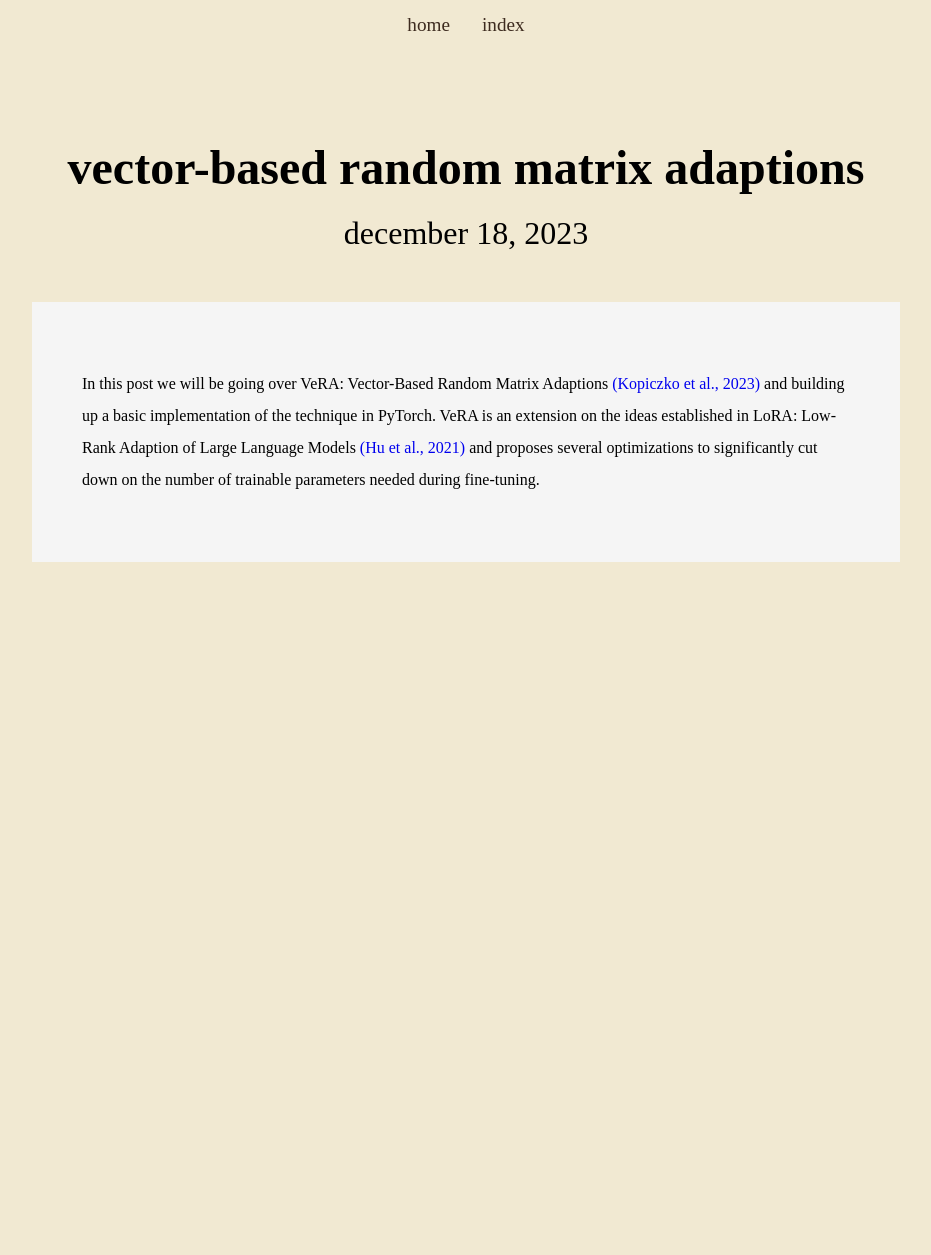
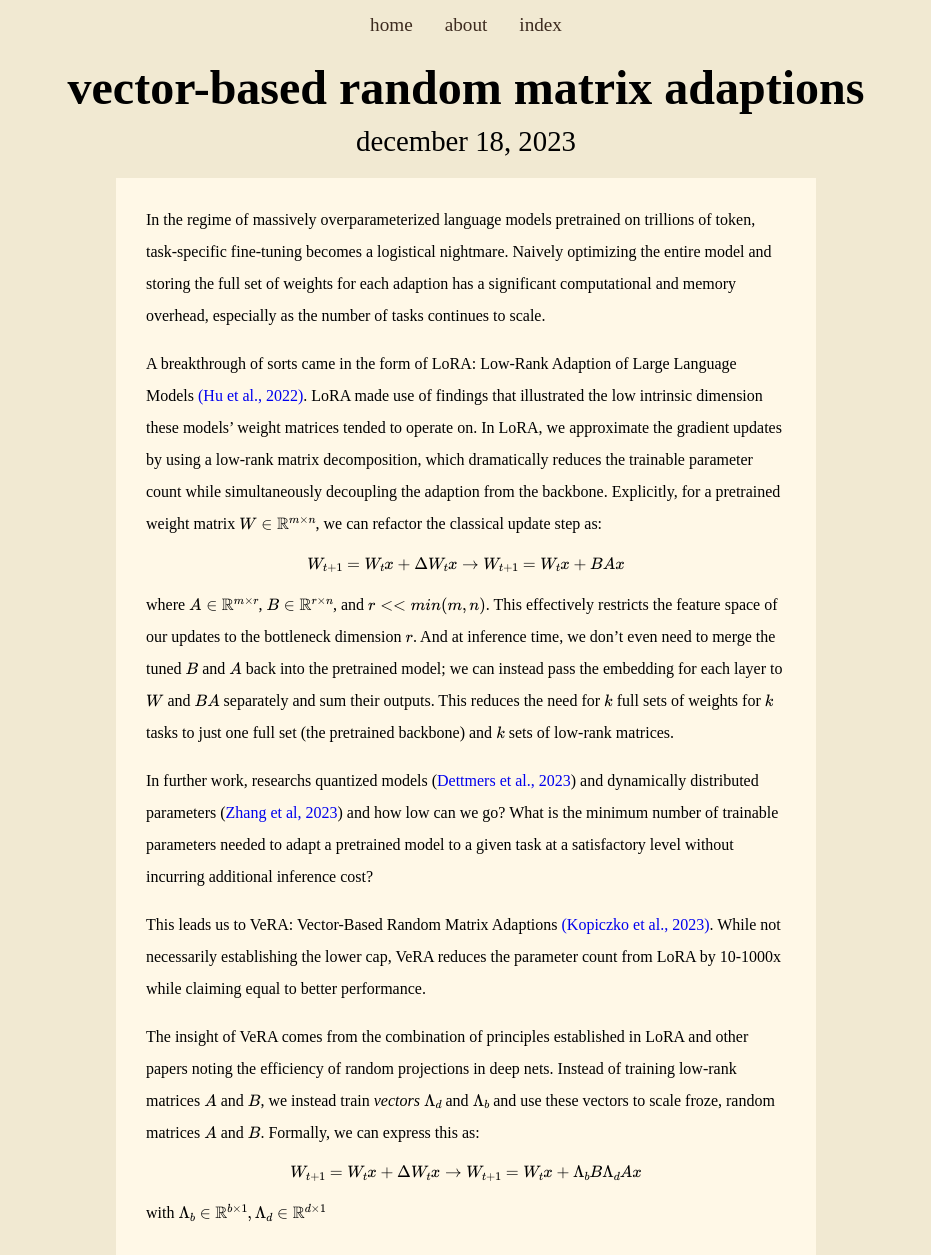
Before and after one commit to keatonelvins/keatonelvins.github.io, a Jekyll site: the page built from _posts/2023-12-18-vector-based-random-matrix-adaption.md, in a window 1280 px wide. Shown: the whole page, without its empty margins (174-1105 px from the left). Built offline with Jekyll 4.4.1, drawn with Linux system fonts in a browser that asks for light colours; some web fonts are replaced; before the commit the page ends 900 px from its top, so only the background shows below that.

Commit message:
added about page and simplified styling

```diff
--- a/_layouts/default.html
+++ b/_layouts/default.html
@@ -10,6 +10,7 @@
     <nav>
       <ul class="navbar">
           <li><a href="{{ site.baseurl | default: "/"}}">home</a></li>
+          <li><a href="/about">about</a></li>
           <li><a href="/posts">index</a></li>
       </ul>
     </nav>
--- a/_layouts/post.html
+++ b/_layouts/post.html
@@ -1,6 +1,9 @@
 ---
 layout: default
 ---
+<script src="https://polyfill.io/v3/polyfill.min.js?features=es6"></script>
+<script id="MathJax-script" async src="https://cdn.jsdelivr.net/npm/mathjax@3/es5/tex-mml-chtml.js"></script>
+
 <body class="post">
   <article class="post">
     <header class="post-header">
--- a/_posts/2023-12-18-vector-based-random-matrix-adaption.md
+++ b/_posts/2023-12-18-vector-based-random-matrix-adaption.md
@@ -3,5 +3,20 @@
 title: vector-based random matrix adaptions
 image: true
 ---
+In the regime of massively overparameterized language models pretrained on trillions of token, task-specific fine-tuning becomes a logistical nightmare. Naively optimizing the entire model and storing the full set of weights for each adaption has a significant computational and memory overhead, especially as the number of tasks continues to scale.
 
-In this post we will be going over VeRA: Vector-Based Random Matrix Adaptions [(Kopiczko et al., 2023)](https://arxiv.org/pdf/2310.11454.pdf) and building up a basic implementation of the technique in PyTorch. VeRA is an extension on the ideas established in LoRA: Low-Rank Adaption of Large Language Models [(Hu et al., 2021)](https://arxiv.org/pdf/2310.11454.pdf) and proposes several optimizations to significantly cut down on the number of trainable parameters needed during fine-tuning.
+A breakthrough of sorts came in the form of LoRA: Low-Rank Adaption of Large Language Models [(Hu et al., 2022)](https://arxiv.org/pdf/2106.09685.pdf). LoRA made use of findings that illustrated the low intrinsic dimension these models' weight matrices tended to operate on. In LoRA, we approximate the gradient updates by using a low-rank matrix decomposition, which dramatically reduces the trainable parameter count while simultaneously decoupling the adaption from the backbone. Explicitly, for a pretrained weight matrix $$W \in \mathbb{R}^{m \times n}$$, we can refactor the classical update step as:
+
+$$W_{t+1} = W_tx + \Delta W_tx \to W_{t+1} = W_tx + BAx$$
+
+where $$A \in \mathbb{R}^{m \times r}$$, $$B \in \mathbb{R}^{r \times n}$$, and $$r << min(m, n)$$. This effectively restricts the feature space of our updates to the bottleneck dimension $$r$$. And at inference time, we don't even need to merge the tuned $$B$$ and $$A$$ back into the pretrained model; we can instead pass the embedding for each layer to $$W$$ and $$BA$$ separately and sum their outputs. This reduces the need for $$k$$ full sets of weights for $$k$$ tasks to just one full set (the pretrained backbone) and $$k$$ sets of low-rank matrices.
+
+In further work, researchs quantized models ([Dettmers et al., 2023](https://arxiv.org/pdf/2305.14314.pdf)) and dynamically distributed parameters ([Zhang et al, 2023](https://arxiv.org/pdf/2303.10512.pdf)) and how low can we go? What is the minimum number of trainable parameters needed to adapt a pretrained model to a given task at a satisfactory level without incurring additional inference cost?
+
+This leads us to VeRA: Vector-Based Random Matrix Adaptions [(Kopiczko et al., 2023)](https://arxiv.org/pdf/2310.11454.pdf). While not necessarily establishing the lower cap, VeRA reduces the parameter count from LoRA by 10-1000x while claiming equal to better performance.
+
+The insight of VeRA comes from the combination of principles established in LoRA and other papers noting the efficiency of random projections in deep nets. Instead of training low-rank matrices $$A$$ and $$B$$, we instead train _vectors_ $$\Lambda_d$$ and $$\Lambda_b$$ and use these vectors to scale froze, random matrices $$A$$ and $$B$$. Formally, we can express this as:
+
+$$W_{t+1} = W_tx + \Delta W_tx \to W_{t+1} = W_tx + \Lambda_b B \Lambda_d A x$$
+
+with $$\Lambda_b \in \mathbb{R}^{b \times 1}, \Lambda_d \in \mathbb{R}^{d \times 1}$$
--- a/_sass/_base.scss
+++ b/_sass/_base.scss
@@ -3,6 +3,7 @@
   padding: 0;
   height: 100%;
   width: 100%;
+  background-color: $backgroundColor;
 }
 
 html {
@@ -40,7 +41,7 @@
 
   li a {
     display: block;
-    color: $accentColor;
+    color: $textColor;
     text-align: center;
     padding: 14px 16px;
     text-decoration: none;
@@ -49,36 +50,12 @@
   }
 
   li a:hover {
-    color: $accentShadeColor;
+    color: $textShadeColor;
   }
 }
 
 body.home {
-  background-color: $primaryColor;
-}
-
-body.posts {
   background-color: $backgroundColor;
-
-  .navbar a {
-    color: $textColor;
-  }
-
-  a:hover {
-    color: $textShadeColor;
-  }
-}
-
-body.post {
-  background-color: $backgroundColor;
-
-  .navbar a {
-    color: $textColor;
-  }
-
-  a:hover {
-    color: $textShadeColor;
-  }
 }
 
 article.post {
@@ -87,30 +64,33 @@
     flex-direction: column;
     align-items: center;
     justify-content: center;
-    padding: 50px 0;
     background-color: $backgroundColor;
+    padding-bottom: 20px;
     width: 80%;
     margin: auto;
     font-family: $headerFont;
-    font-size: 2rem;
+    font-size: 2em;
 
     h1 {
-      margin-bottom: 20px;
+      padding: 10px;
+      margin-top: 0px;
+      margin-bottom: 0px;
     }
 
     p {
       margin-top: 0px;
       margin-bottom: 0px;
+      font-size: 1.8rem;
     }
   }
 
   .post-content {
-    padding: 50px;
-    background-color: $white;
-    width: 60%;
+    background-color: $foregroundColor;
+    width: 50%;
     margin: auto;
     font-family: $bodyFont;
     line-height: 2;
+    padding: 10px 30px 10px 30px;
 
     a {
       text-decoration: none;
@@ -125,9 +105,9 @@
       overflow-x: auto;
     }
 
-    .katex {
-      font-size: 2rem;
-      color: purple;
+    // Math blocks
+    p:only-child > .MathJax {
+      padding: 40px;
     }
   }
 }
@@ -141,6 +121,7 @@
   background-blend-mode: multiply;
   width: 80%;
   margin: auto;
+  min-height: calc(100vh-60px);
 }
 
 .post-widget {
@@ -170,6 +151,7 @@
 
   a {
     text-decoration: none;
+    width: 100%
   }
 
   img {
@@ -241,3 +223,12 @@
     border-bottom: 1px solid $textColor;
   }
 }
+
+.bio-header {
+  display: flex;
+  justify-content: center;
+  align-items: center;
+  height: calc(100vh - 60px);
+  font-family: $headerFont;
+  font-size: 5rem;
+}
```
Also changed, not shown: _drafts/2023-aperiodic-monotile.md (added, +5 -0 lines), _layouts/about.html (added, +7 -0 lines), about.md (added, +8 -0 lines), index.md (+1 -5 lines).
